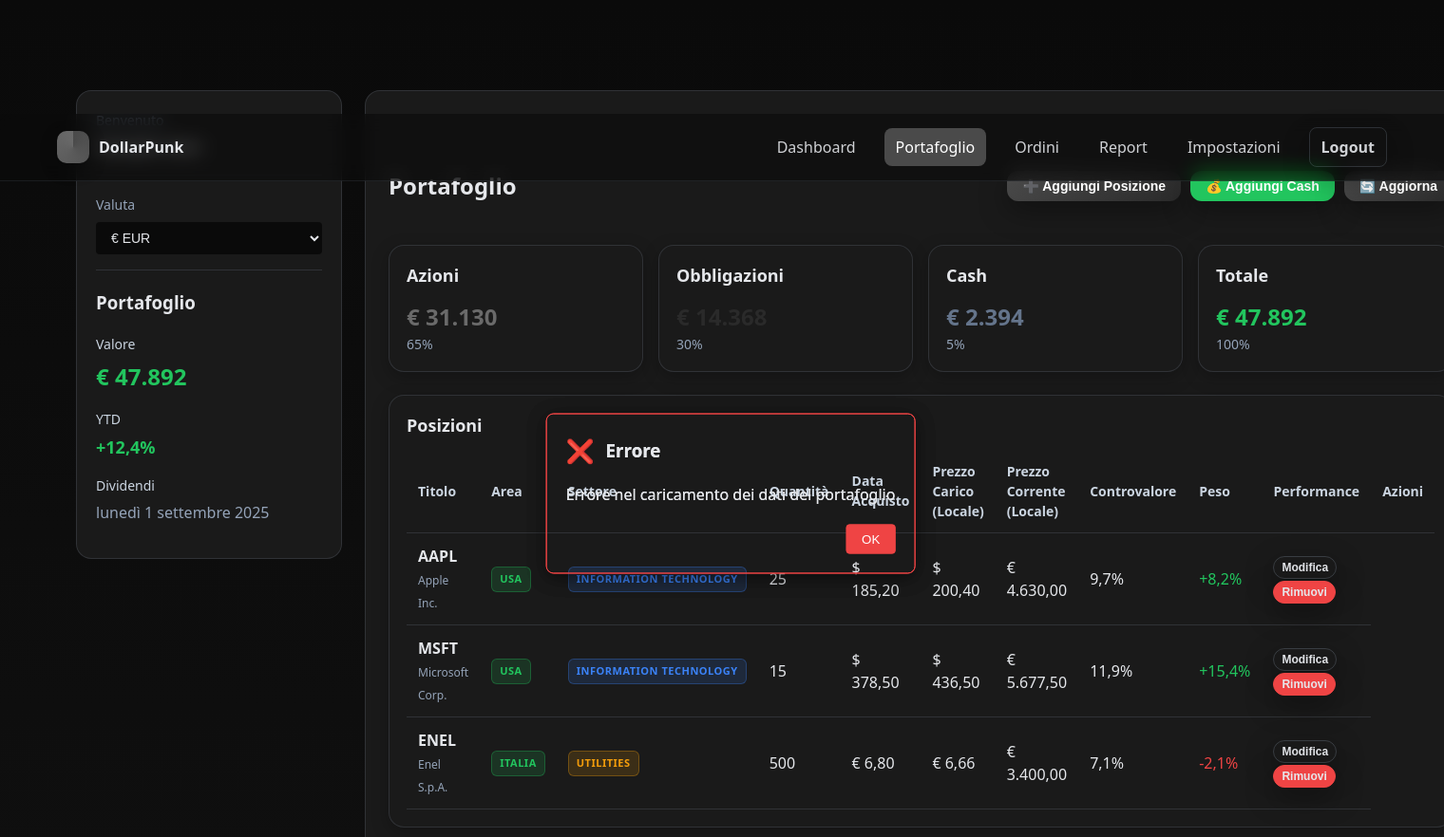
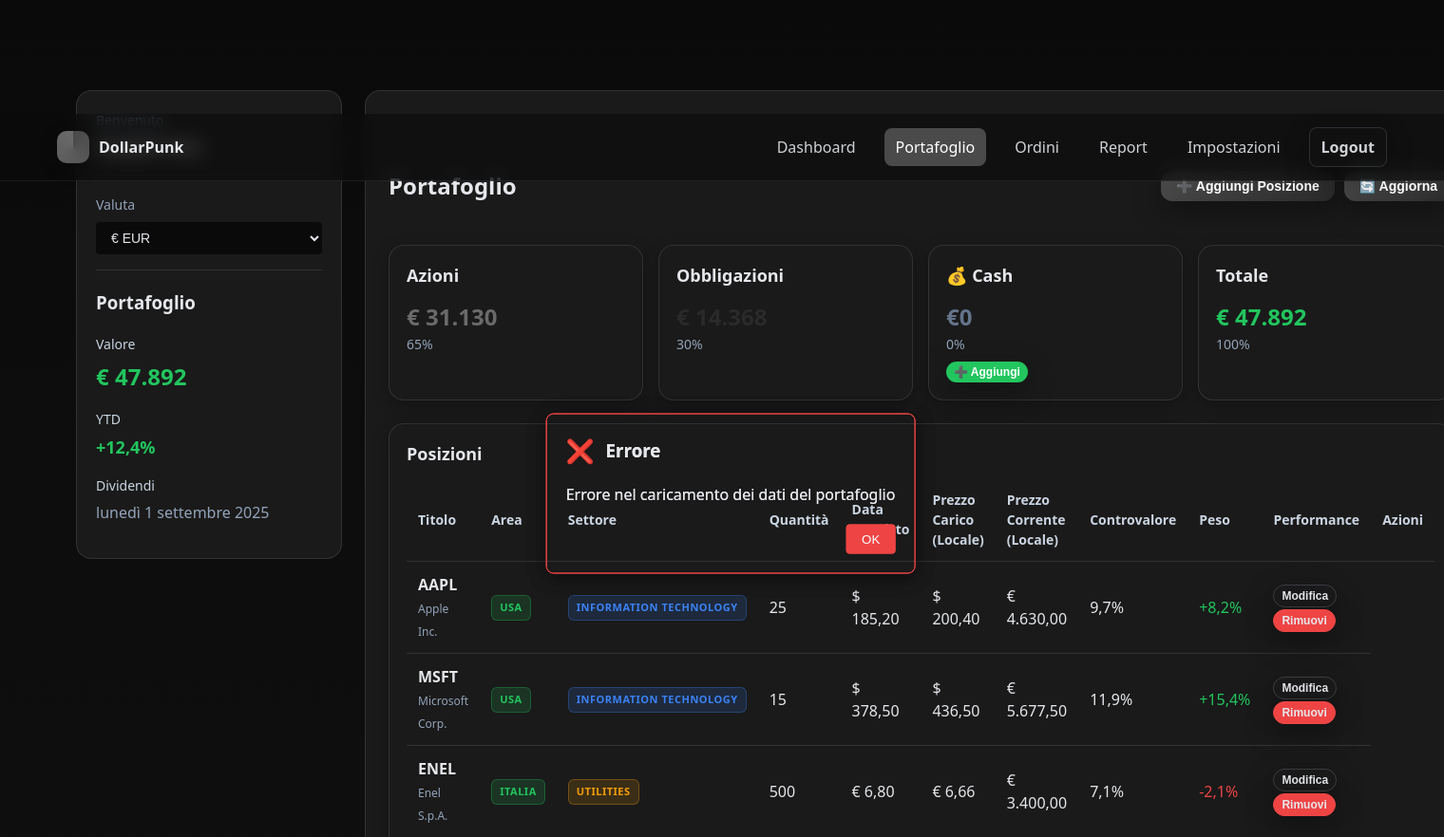
Before and after one commit to benni-ale/DollarPunkApp, a Flask app: page /portfolio in a window 1520 px wide, after a click on "Portafoglio". Shown: the top 882 px of the page at 95% size. Run offline with Flask 3, Linux system fonts and the light colour scheme; the visitor is signed in with stand-in values (Sample User, id 1).

Commit message:
ok ma cambi no

```diff
--- a/web/app.py
+++ b/web/app.py
@@ -477,8 +477,16 @@ def get_portfolio_data(user_email, target_currency='EUR'):
             # Per il cash, il valore è sempre uguale alla quantità
             local_avg_price = 1.0  # 1 unità di cash = 1 unità di valuta
             local_current_price = 1.0  # Il cash non cambia valore
-            current_value = position["quantity"]  # Il valore del cash è la quantità
-            cost_basis = position["quantity"]  # Il costo è uguale alla quantità
+            cash_currency = symbol  # La valuta del cash è il simbolo (es: EUR, USD)
+
+            # Se la valuta del cash è diversa dalla valuta target, converti
+            if cash_currency != target_currency:
+                exchange_rate = get_exchange_rate(cash_currency, target_currency) or 1.0
+                current_value = position["quantity"] * exchange_rate
+            else:
+                current_value = position["quantity"]  # Nessuna conversione necessaria
+
+            cost_basis = current_value  # Il costo è uguale al valore corrente
             gain_loss = 0  # Il cash non ha guadagni/perdite
             gain_loss_percent = 0
 
@@ -493,7 +501,7 @@ def get_portfolio_data(user_email, target_currency='EUR'):
                 "gain_loss": gain_loss,
                 "gain_loss_percent": gain_loss_percent,
                 "purchase_date": purchase_date,
-                "stock_currency": target_currency,  # Il cash è nella valuta selezionata
+                "stock_currency": cash_currency,  # La valuta originale del cash
                 "target_currency": target_currency,
                 "region": "Cash",  # Area geografica per il cash
                 "sector": "Cash",  # Settore per il cash
--- a/web/templates/portfolio-software.html
+++ b/web/templates/portfolio-software.html
@@ -116,9 +116,6 @@
                <button class="btn" onclick="showAddPositionModal()" style="padding:8px 16px;font-size:14px">
                  ➕ Aggiungi Posizione
                </button>
-               <button class="btn" onclick="showAddCashModal()" style="padding:8px 16px;font-size:14px;background:var(--ok);border-color:var(--ok)">
-                 💰 Aggiungi Cash
-               </button>
                <button class="btn" onclick="loadPortfolioData()" style="padding:8px 16px;font-size:14px">
                  🔄 Aggiorna
                </button>
@@ -137,9 +134,12 @@
               <div style="color:var(--muted);font-size:14px">30%</div>
             </div>
             <div class="card">
-              <h3>Cash</h3>
-              <div style="font-size:24px;font-weight:700;color:#64748b">€ 2.394</div>
-              <div style="color:var(--muted);font-size:14px">5%</div>
+              <h3>💰 Cash</h3>
+              <div id="cashValue" style="font-size:24px;font-weight:700;color:#64748b">€0</div>
+              <div id="cashPercentage" style="color:var(--muted);font-size:14px">0%</div>
+              <button class="btn" onclick="showAddCashModal()" style="margin-top:8px;padding:4px 8px;font-size:12px;background:var(--ok);border-color:var(--ok)">
+                ➕ Aggiungi
+              </button>
             </div>
             <div class="card">
               <h3>Totale</h3>
@@ -574,28 +574,11 @@
           `;
          tbody.appendChild(emptyRow);
        } else {
-         positions.forEach(position => {
+         // Filtra solo le posizioni di azioni (escludi il cash)
+         const stockPositions = positions.filter(position => position.asset_type !== 'cash');
+
+         stockPositions.forEach(position => {
            const row = document.createElement('tr');
-
-           // Gestisci il cash diversamente dalle azioni
-           if (position.asset_type === 'cash') {
-             row.innerHTML = `
-                <td><strong>💰 ${position.symbol}</strong><br><span style="color:var(--muted);font-size:12px">Cash</span></td>
-                <td><span class="region-badge ${getRegionClass(position.region)}">${position.region}</span></td>
-                <td><span class="sector-badge ${getSectorClass(position.sector)}">${position.sector}</span></td>
-                <td>${formatCurrency(position.quantity)}</td>
-                <td>${formatDate(position.purchase_date)}</td>
-                <td>${formatLocalCurrency(position.local_avg_price, position.stock_currency)}</td>
-                <td>${formatLocalCurrency(position.local_current_price, position.stock_currency)}</td>
-                <td>${formatCurrency(position.current_value)}</td>
-                <td>${((position.current_value / summary.total_value) * 100).toFixed(1)}%</td>
-                <td class="neutral">0.0%</td>
-                <td>
-                  <button class="btn secondary" style="padding:4px 8px;font-size:12px" onclick="showEditPositionModal(${position.id})">Modifica</button>
-                  <button class="btn secondary" style="padding:4px 8px;font-size:12px;background:var(--danger);border-color:var(--danger)" onclick="removePosition(${position.id})">Rimuovi</button>
-                </td>
-              `;
-           } else {
            row.innerHTML = `
               <td><strong>${position.symbol}</strong><br><span style="color:var(--muted);font-size:12px">${getStockName(position.symbol)}</span></td>
               <td><span class="region-badge ${getRegionClass(position.region)}">${position.region}</span></td>
@@ -612,7 +595,6 @@
                 <button class="btn secondary" style="padding:4px 8px;font-size:12px;background:var(--danger);border-color:var(--danger)" onclick="removePosition(${position.id})">Rimuovi</button>
               </td>
             `;
-           }
            tbody.appendChild(row);
          });
        }
@@ -623,9 +605,14 @@
 
     // Update allocation cards with real data
     function updateAllocationCards(positions, totalValue) {
-      // Calculate allocation by asset class (simplified - all stocks for now)
-      const stocksValue = positions.reduce((sum, pos) => sum + pos.current_value, 0);
-      const cashValue = totalValue * 0.05; // 5% cash
+      // Calcola il valore delle azioni (escludi il cash)
+      const stockPositions = positions.filter(pos => pos.asset_type !== 'cash');
+      const stocksValue = stockPositions.reduce((sum, pos) => sum + pos.current_value, 0);
+
+      // Calcola il valore del cash dalle posizioni cash
+      const cashPositions = positions.filter(pos => pos.asset_type === 'cash');
+      const cashValue = cashPositions.reduce((sum, pos) => sum + pos.current_value, 0);
+
       const bondsValue = totalValue * 0.30; // 30% bonds (simulated)
 
       // Update allocation cards
@@ -653,9 +640,13 @@
           allocationCards[1].querySelector('div[style*="color:var(--muted)"]').textContent =
             ((bondsValue / totalValue) * 100).toFixed(0) + '%';
 
-          allocationCards[2].querySelector('div[style*="font-size:24px"]').textContent = formatCurrency(cashValue);
-          allocationCards[2].querySelector('div[style*="color:var(--muted)"]').textContent =
-            ((cashValue / totalValue) * 100).toFixed(0) + '%';
+          // Update cash card using new IDs
+          const cashElement = document.getElementById('cashValue');
+          const cashPercentageElement = document.getElementById('cashPercentage');
+          if (cashElement && cashPercentageElement) {
+            cashElement.textContent = formatCurrency(cashValue);
+            cashPercentageElement.textContent = `${((cashValue / totalValue) * 100).toFixed(1)}%`;
+          }
 
           allocationCards[3].querySelector('div[style*="font-size:24px"]').textContent = formatCurrency(totalValue);
           allocationCards[3].querySelector('div[style*="color:var(--muted)"]').textContent = '100%';
@@ -1230,9 +1221,10 @@
         geographicChart.destroy();
       }
 
-      // Raggruppa per regione
+      // Raggruppa per regione (escludi il cash)
       const regionData = {};
-      portfolioData.positions.forEach(position => {
+      const stockPositions = portfolioData.positions.filter(pos => pos.asset_type !== 'cash');
+      stockPositions.forEach(position => {
         const region = position.region || 'Altri';
         if (!regionData[region]) {
           regionData[region] = 0;
@@ -1284,9 +1276,10 @@
         sectorChart.destroy();
       }
 
-      // Raggruppa per settore
+      // Raggruppa per settore (escludi il cash)
       const sectorData = {};
-      portfolioData.positions.forEach(position => {
+      const stockPositions = portfolioData.positions.filter(pos => pos.asset_type !== 'cash');
+      stockPositions.forEach(position => {
         const sector = position.sector || 'Altri';
         if (!sectorData[sector]) {
           sectorData[sector] = 0;
@@ -1348,9 +1341,10 @@
     function updateSummaryCards() {
       if (!portfolioData || !portfolioData.positions) return;
 
-      // Top 3 Regioni
+      // Top 3 Regioni (escludi il cash)
       const regionData = {};
-      portfolioData.positions.forEach(position => {
+      const stockPositions = portfolioData.positions.filter(pos => pos.asset_type !== 'cash');
+      stockPositions.forEach(position => {
         const region = position.region || 'Altri';
         if (!regionData[region]) {
           regionData[region] = 0;
@@ -1372,9 +1366,9 @@
         `;
       }).join('');
 
-      // Top 3 Settori
+      // Top 3 Settori (escludi il cash)
       const sectorData = {};
-      portfolioData.positions.forEach(position => {
+      stockPositions.forEach(position => {
         const sector = position.sector || 'Altri';
         if (!sectorData[sector]) {
           sectorData[sector] = 0;
@@ -1396,12 +1390,12 @@
         `;
       }).join('');
 
-      // Concentrazione (Herfindahl-Hirschman Index)
-      const totalValue = portfolioData.summary.total_value;
-      const hhi = portfolioData.positions.reduce((sum, position) => {
-        const weight = position.current_value / totalValue;
+      // Concentrazione (Herfindahl-Hirschman Index) - solo per le azioni
+      const totalStockValue = stockPositions.reduce((sum, pos) => sum + pos.current_value, 0);
+      const hhi = totalStockValue > 0 ? stockPositions.reduce((sum, position) => {
+        const weight = position.current_value / totalStockValue;
         return sum + (weight * weight);
-      }, 0);
+      }, 0) : 0;
 
       let concentration = 'Bassa';
       if (hhi > 0.25) concentration = 'Alta';
```
Lines whose indentation alone changed are shown as unchanged.
